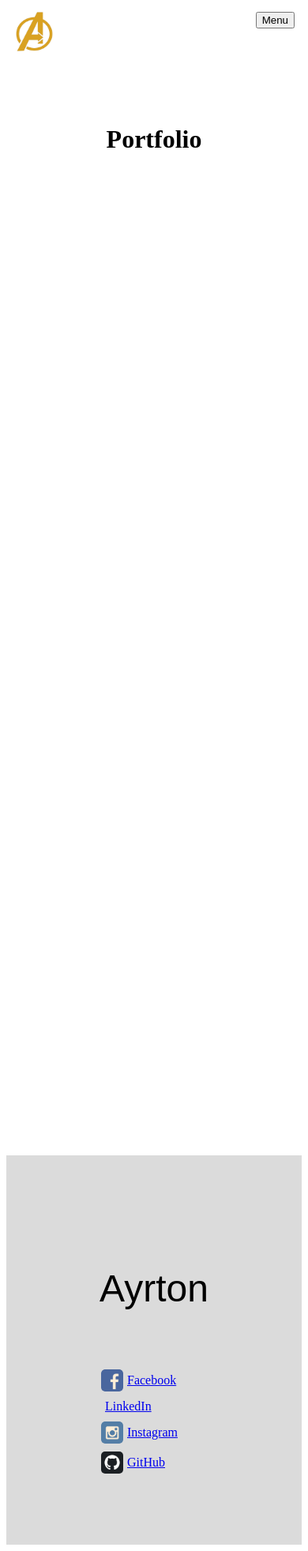
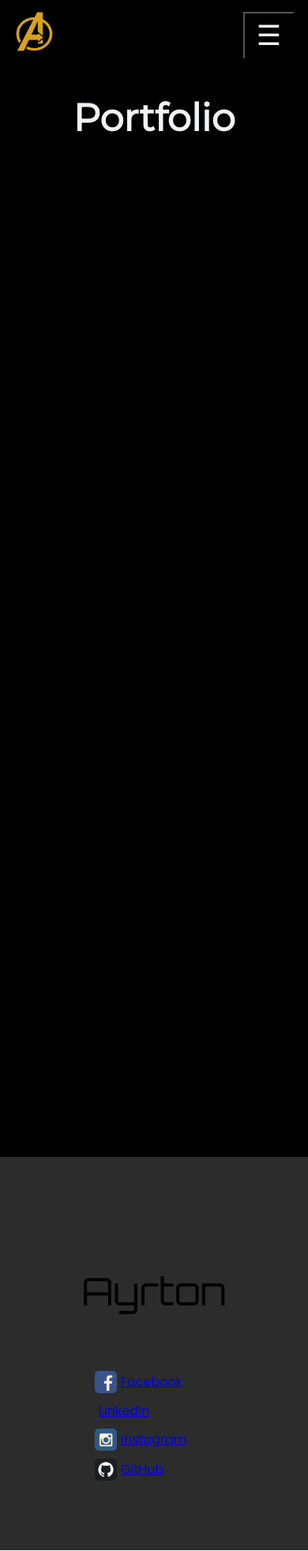
Before and after one commit to ayrton08/portfolio__dwf-4, a website: page portfolio.html in a window 390 px wide. Shown: the whole page at 79% size. Drawn offline with Linux system fonts and the light colour scheme; no server answers.

Commit message:
estilo mobile terminado

```diff
--- a/components/footer/footer.css
+++ b/components/footer/footer.css
@@ -2,7 +2,7 @@
     display: flex;
     flex-direction: column;
     width: 100%;
-    height: 493px;
+    height: 498px;
     background-color: #dbdbdb;
     justify-content: space-around;
     padding: 50px 0 53px 0;
--- a/components/header/header.css
+++ b/components/header/header.css
@@ -72,6 +72,8 @@
     left: 0px;
     right: 0px;
     bottom: 0px;
+    display: flex;
+    justify-content: center;
     background-color: #2c3e50;
     display: none;
 }
@@ -89,7 +91,6 @@
     flex-direction: column;
     justify-content: center;
     align-items: center;
-    margin-top: 60px;
     color: #f2f3f4;
 }
 
@@ -99,3 +100,15 @@
     font-size: 48px;
     text-decoration: none;
 }
+
+button {
+    box-sizing: border-box;
+    color: #f2f3f4;
+    background-color: black;
+    min-height: 60px;
+    min-width: 65px;
+    font-size: 35px;
+    display: flex;
+    justify-content: center;
+    align-items: center;
+}
--- a/components/header/header.js
+++ b/components/header/header.js
@@ -8,8 +8,8 @@ function header(element) {
     </a>
 </div>
 <div class="derecha">
-<button class="abre-ventana">Menu
-</button>
+<button class="abre-ventana">☰</button>
+</div>
 <div class="ventana">
     <button class="cierra-ventana">Close</button>
 
--- a/pages/scripts/portfolio.js
+++ b/pages/scripts/portfolio.js
@@ -9,6 +9,7 @@ function addDataPortfolio(params = {}) {
     template.content.querySelector(".description").textContent = params.description;
 
     const clone = document.importNode(template.content, true);
+
     container.appendChild(clone);
 }
 
@@ -36,12 +37,8 @@ function getDataPortfolio() {
 
 
 
-
-
-
-
 (function () {
-    const elementHeader = document.querySelector("body");
+    const elementHeader = document.querySelector(".portfolio");
     header(elementHeader);
 
     const elementFooter = document.querySelector("body");
--- a/pages/styles/contact.css
+++ b/pages/styles/contact.css
@@ -1,10 +1,22 @@
+* {
+    box-sizing: border-box;
+}
+
+body {
+    margin: 0;
+}
+
+.header {
+    background-color: black;
+}
+
 .container-form {
     width: 100%;
-    height: 660px;
     background-color: black;
-    display: flex;
-    padding: 0 38px;
-    height: 100vh;
+    display: grid;
+    gap: 20px;
+    min-height: 800px;
+    padding-bottom: 100px;
     align-items: center;
     justify-content: center;
     color: white;
@@ -22,7 +34,8 @@
 .title-form {
     display: flex;
     justify-content: center;
-    font-size: 32px;
+    font-size: 48px;
+    font-family: "Montserrat", sans-serif;
 }
 
 @media (min-width: 750px) {
@@ -70,3 +83,15 @@
     border: none;
     padding: 20px;
 }
+
+.footer {
+    background-color: #2c2c2c !important;
+}
+
+.container-footer {
+    background-color: #2c2c2c !important;
+}
+
+.redes-footer {
+    background-color: #2c2c2c !important;
+}
--- a/pages/styles/portfolio.css
+++ b/pages/styles/portfolio.css
@@ -1,7 +1,21 @@
+* {
+    box-sizing: border-box;
+}
+
+body {
+    margin: 0;
+    font-family: "Poppins", sans-serif;
+}
+
+.header {
+    background-color: black;
+}
+
 .portfolio {
     width: 100%;
-    height: 1375px;
-    background-color: white;
+    min-height: 1375px;
+    background-color: black;
+    color: #f2f3f4;
 }
 
 @media (min-width: 750px) {
@@ -11,9 +25,10 @@
 }
 
 .container {
-    padding: 70px 52px;
-    height: 1375px;
+    padding: 30px 52px;
+    min-height: 1375px;
     display: grid;
+    gap: 50px;
     justify-content: center;
 }
 
@@ -28,8 +43,9 @@
     display: flex;
     margin: 0;
     width: 100%;
-    height: 55px;
+    font-size: 48px;
     justify-content: center;
+    font-family: "Montserrat", sans-serif;
 }
 
 @media (min-width: 750px) {
@@ -54,15 +70,12 @@
     }
 }
 
-.works {
+.work-card {
     display: flex;
     flex-direction: column;
-    justify-items: center;
-    gap: 20px;
-}
-
-.work-card {
-    display: block;
+    align-items: center;
+    background-color: #dc7633;
+    border-radius: 5px;
 }
 
 .description {
@@ -72,11 +85,28 @@
 
 .subtitle {
     width: 100%;
+    margin: 15px 0 5px 0;
     font-size: 24px;
     font-weight: bold;
+    display: flex;
+    justify-content: center;
 }
 
 .picture {
-    width: 138px;
-    height: 128px;
+    width: 200px;
+    height: 160px;
+    border-radius: 5px;
+    margin-top: 20px;
 }
+
+.footer {
+    background-color: #2c2c2c;
+}
+
+.container-footer {
+    background-color: #2c2c2c;
+}
+
+.redes-footer {
+    background-color: #2c2c2c;
+}
--- a/pages/styles/services.css
+++ b/pages/styles/services.css
@@ -5,11 +5,12 @@
 body {
     margin: 0;
     background-color: black;
+    font-family: "Poppins", sans-serif;
 }
 
 .second-section {
     width: 100%;
-    height: 1375px;
+    min-height: 1254px;
     color: #f2f3f4;
 }
 
@@ -21,7 +22,7 @@ body {
 
 .container-section-two {
     padding: 70px 52px;
-    height: 1375px;
+    min-height: 1254px;
     display: grid;
     justify-content: center;
 }
@@ -39,6 +40,9 @@ body {
     width: 100%;
     height: 55px;
     justify-content: center;
+    font-family: "Montserrat", sans-serif;
+    font-size: 48px;
+    margin-bottom: 60px;
 }
 
 @media (min-width: 750px) {
@@ -68,16 +72,6 @@ body {
     justify-items: center;
     gap: 20px;
 }
-.service-two {
-    display: grid;
-    gap: 20px;
-    justify-items: center;
-}
-.service-three {
-    gap: 20px;
-    display: grid;
-    justify-items: center;
-}
 
 .parrafo {
     font-size: 16px;
--- a/portfolio.html
+++ b/portfolio.html
@@ -1,13 +1,19 @@
 <!DOCTYPE html>
 <html lang="es">
     <head>
-    <meta charset="UTF-8">
-    <meta http-equiv="X-UA-Compatible" content="IE=edge">
-    <meta name="viewport" content="width=device-width, initial-scale=1.0">
+        <meta charset="UTF-8" />
+        <meta http-equiv="X-UA-Compatible" content="IE=edge" />
+        <meta name="viewport" content="width=device-width, initial-scale=1.0" />
+        <link rel="preconnect" href="https://fonts.googleapis.com" />
+        <link rel="preconnect" href="https://fonts.gstatic.com" crossorigin />
+        <link
+            href="https://fonts.googleapis.com/css2?family=Montserrat&family=Orbitron&family=Poppins&display=swap"
+            rel="stylesheet"
+        />
         <title>Portfolio</title>
-    <link rel="stylesheet" href="./components/header/header.css">
-    <link rel="stylesheet" href="./components/footer/footer.css">
-    <link rel="stylesheet" href="./pages/styles/portfolio.css">
+        <link rel="stylesheet" href="./components/header/header.css" />
+        <link rel="stylesheet" href="./components/footer/footer.css" />
+        <link rel="stylesheet" href="./pages/styles/portfolio.css" />
         <script defer src="./components/footer/footer.js"></script>
         <script defer src="./components/header/header.js"></script>
         <script defer src="./pages/scripts/portfolio.js"></script>
```
Also changed, not shown: contact.html (+13 -9 lines), services.html (+6 -0 lines). Lines whose indentation alone changed are shown as unchanged.
